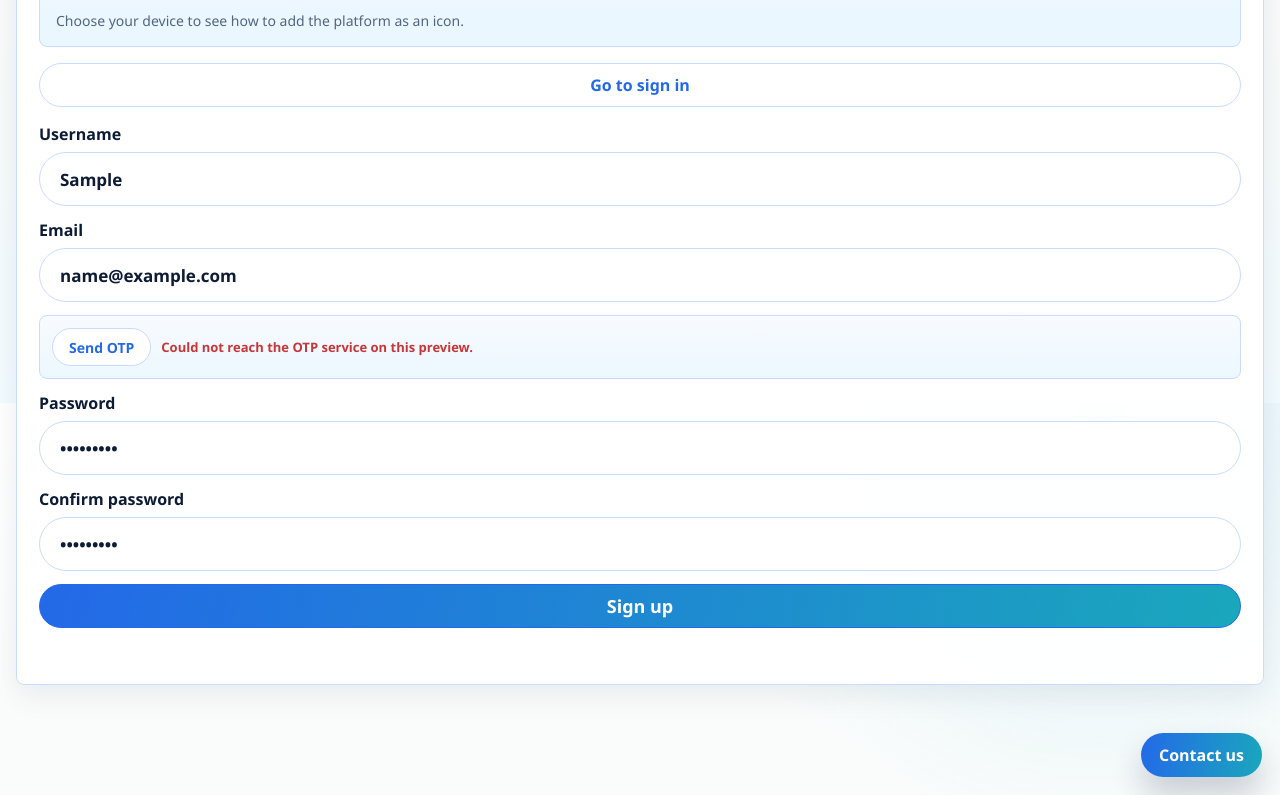
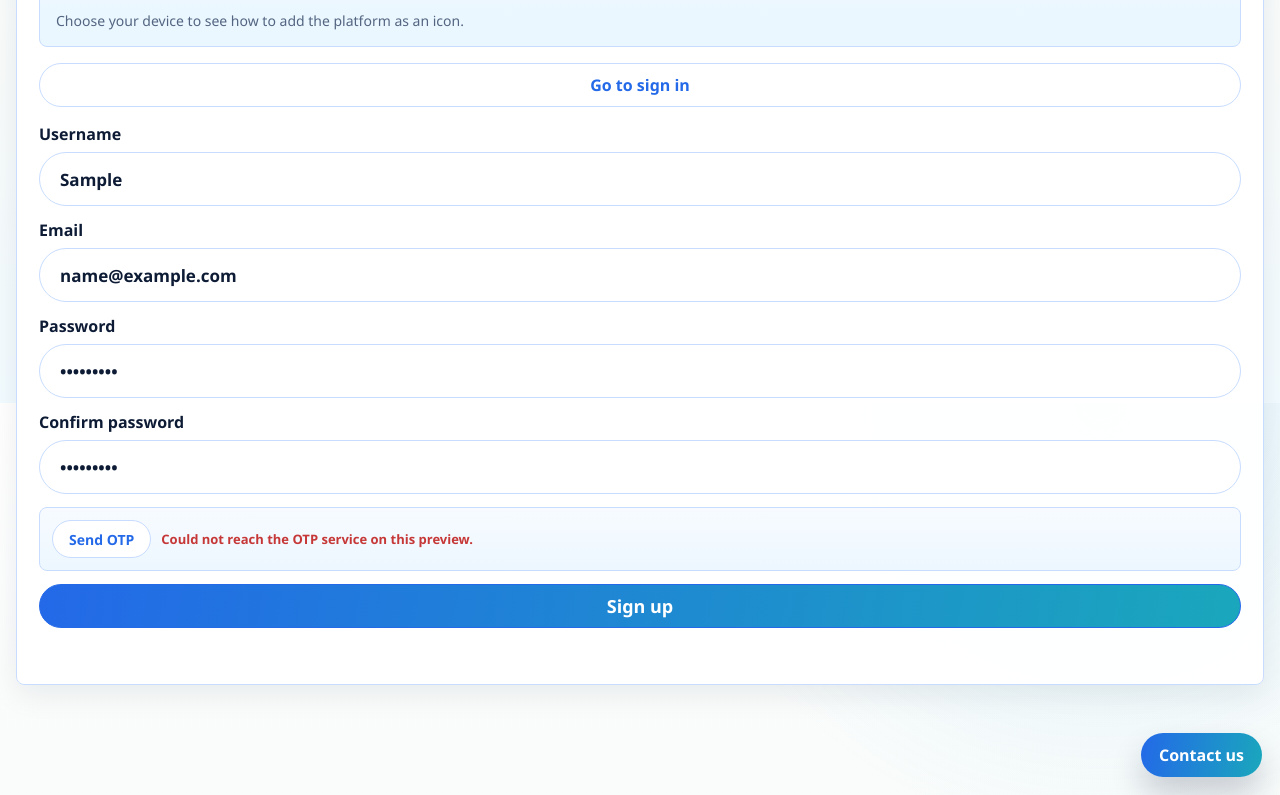
Before and after one commit to job-agent-web/rota-salary-tracker, a website: page signup.html in a window 1280 px wide. Both pictures are taken after typing "Sample", "name@example.com", "Sample123", "Sample123" into the empty fields and a click on the button "Sign up". Shown: the part 397-1192 px from the top of the page. Drawn offline with Linux system fonts and the light colour scheme; no server answers.

Commit message:
Gate signup OTP behind password entry

```diff
--- a/auth.js
+++ b/auth.js
@@ -14,6 +14,7 @@ const signinMessage = document.querySelector("#signinMessage");
 const signupUsername = document.querySelector("#signupUsername");
 const signupEmail = document.querySelector("#signupEmail");
 const signupOtp = document.querySelector("#signupOtp");
+const signupOtpPanel = document.querySelector("#signupOtpPanel");
 const signupOtpLabel = document.querySelector("#signupOtpLabel");
 const signupOtpStatus = document.querySelector("#signupOtpStatus");
 const signupSendOtp = document.querySelector("#signupSendOtp");
@@ -169,6 +170,31 @@ function clearSignupOtp() {
   }
 }
 
+function signupPasswordReadyForOtp() {
+  const password = signupPassword?.value || "";
+  const confirmPassword = signupConfirmPassword?.value || "";
+  return password.length >= 6 && password === confirmPassword;
+}
+
+function syncSignupOtpPanel() {
+  if (!signupOtpPanel) return;
+  const isReady = signupPasswordReadyForOtp();
+  signupOtpPanel.hidden = !isReady;
+  if (!isReady) {
+    setSignupOtpStatus("");
+    return;
+  }
+  if (!signupOtpToken && signupOtpStatus && !signupOtpStatus.textContent.trim()) {
+    setSignupOtpStatus("Send OTP to verify email.");
+  }
+}
+
+function resetSignupOtpAndSyncPanel() {
+  clearSignupOtp();
+  setSignupOtpStatus("");
+  syncSignupOtpPanel();
+}
+
 function signupValues() {
   return {
     username: signupUsername?.value.trim() || "",
@@ -239,8 +265,10 @@ function startSignupOtpCooldown(seconds = 45) {
 }
 
 async function sendSignupOtp() {
-  const values = validateSignup();
+  const values = validateSignup({ requirePassword: true });
+  syncSignupOtpPanel();
   if (!values) return false;
+  if (signupOtpPanel) signupOtpPanel.hidden = false;
 
   if (signupSendOtp) signupSendOtp.disabled = true;
   setSignupOtpStatus("Sending OTP...");
@@ -566,8 +594,19 @@ signupSendOtp?.addEventListener("click", () => {
 });
 
 signupEmail?.addEventListener("input", () => {
-  clearSignupOtp();
-  setSignupOtpStatus("");
+  resetSignupOtpAndSyncPanel();
+});
+
+signupUsername?.addEventListener("input", () => {
+  resetSignupOtpAndSyncPanel();
+});
+
+signupPassword?.addEventListener("input", () => {
+  resetSignupOtpAndSyncPanel();
+});
+
+signupConfirmPassword?.addEventListener("input", () => {
+  resetSignupOtpAndSyncPanel();
 });
 
 signinForm?.addEventListener("submit", async (event) => {
@@ -630,3 +669,4 @@ bindPaymentModal();
 bindContactUs();
 hydrateRememberedSignin();
 showSigninAccessNotice();
+syncSignupOtpPanel();
--- a/signup.html
+++ b/signup.html
@@ -37,7 +37,15 @@
             Email
             <input id="signupEmail" type="email" autocomplete="email" required placeholder="name@example.com">
           </label>
-          <div class="otp-panel">
+          <label>
+            Password
+            <input id="signupPassword" type="password" autocomplete="new-password" required minlength="6" placeholder="At least 6 characters">
+          </label>
+          <label>
+            Confirm password
+            <input id="signupConfirmPassword" type="password" autocomplete="new-password" required minlength="6" placeholder="Repeat password">
+          </label>
+          <div id="signupOtpPanel" class="otp-panel" hidden>
             <div class="otp-action-row">
               <button id="signupSendOtp" class="ghost-button compact-button" type="button">Send OTP</button>
               <span id="signupOtpStatus" class="otp-status" aria-live="polite"></span>
@@ -47,14 +55,6 @@
               <input id="signupOtp" type="text" inputmode="numeric" autocomplete="one-time-code" maxlength="6" placeholder="6-digit code">
             </label>
           </div>
-          <label>
-            Password
-            <input id="signupPassword" type="password" autocomplete="new-password" required minlength="6" placeholder="At least 6 characters">
-          </label>
-          <label>
-            Confirm password
-            <input id="signupConfirmPassword" type="password" autocomplete="new-password" required minlength="6" placeholder="Repeat password">
-          </label>
           <button class="primary-button" type="submit">Sign up</button>
           <p id="signupMessage" class="form-message" role="status"></p>
         </form>
```
